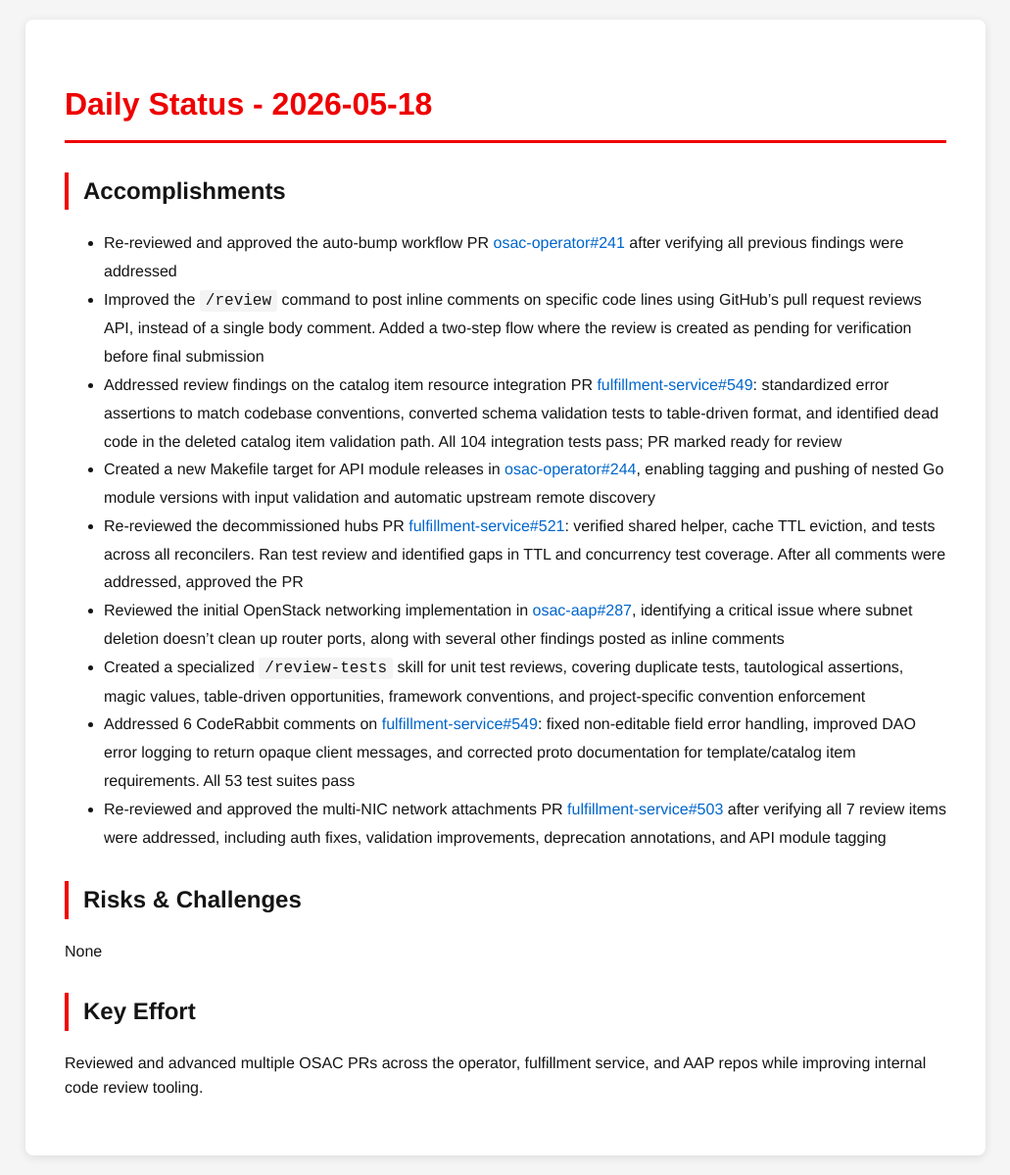
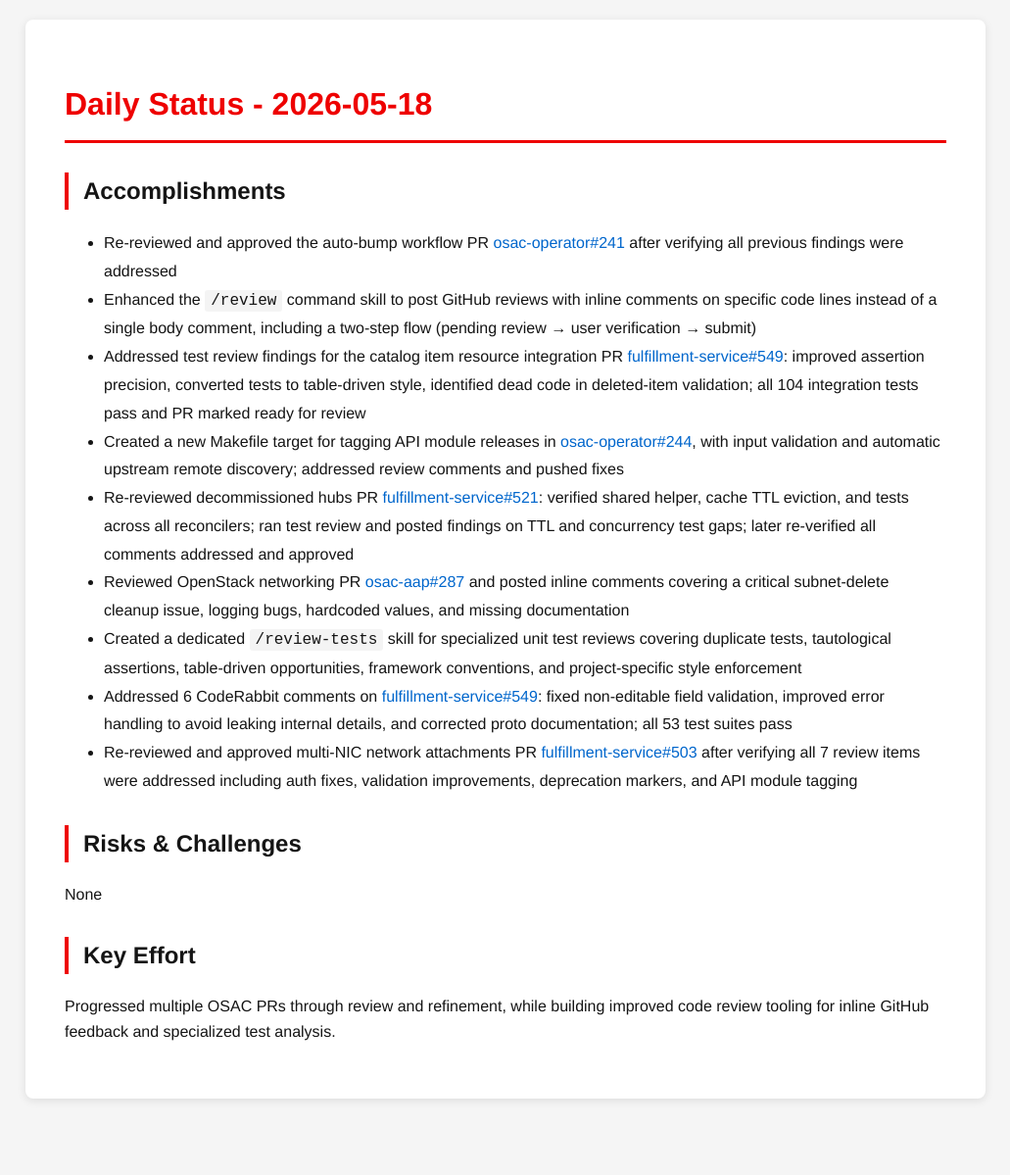
Before and after one commit to tzvatot/daily-status, a Jekyll site: the page built from 2026-05-18.md, in a window 1280 px wide. Shown: the whole page at 98% size, without its empty margins (124-1155 px from the left). Built offline with Jekyll 4.4.1, drawn with Linux system fonts in a browser that asks for light colours; after the commit the page ends 1141 px from its top, so only the background shows below that.

Commit message:
Daily status update - 2026-05-18

```diff
--- a/2026-05-18.md
+++ b/2026-05-18.md
@@ -7,19 +7,18 @@
 # Daily Status - 2026-05-18
 
 ## Accomplishments
-
 - Re-reviewed and approved the auto-bump workflow PR [osac-operator#241](https://github.com/osac-project/osac-operator/pull/241) after verifying all previous findings were addressed
-- Improved the `/review` command to post inline comments on specific code lines using GitHub's pull request reviews API, instead of a single body comment. Added a two-step flow where the review is created as pending for verification before final submission
-- Addressed review findings on the catalog item resource integration PR [fulfillment-service#549](https://github.com/osac-project/fulfillment-service/pull/549): standardized error assertions to match codebase conventions, converted schema validation tests to table-driven format, and identified dead code in the deleted catalog item validation path. All 104 integration tests pass; PR marked ready for review
-- Created a new Makefile target for API module releases in [osac-operator#244](https://github.com/osac-project/osac-operator/pull/244), enabling tagging and pushing of nested Go module versions with input validation and automatic upstream remote discovery
-- Re-reviewed the decommissioned hubs PR [fulfillment-service#521](https://github.com/osac-project/fulfillment-service/pull/521): verified shared helper, cache TTL eviction, and tests across all reconcilers. Ran test review and identified gaps in TTL and concurrency test coverage. After all comments were addressed, approved the PR
-- Reviewed the initial OpenStack networking implementation in [osac-aap#287](https://github.com/osac-project/osac-aap/pull/287), identifying a critical issue where subnet deletion doesn't clean up router ports, along with several other findings posted as inline comments
-- Created a specialized `/review-tests` skill for unit test reviews, covering duplicate tests, tautological assertions, magic values, table-driven opportunities, framework conventions, and project-specific convention enforcement
-- Addressed 6 CodeRabbit comments on [fulfillment-service#549](https://github.com/osac-project/fulfillment-service/pull/549): fixed non-editable field error handling, improved DAO error logging to return opaque client messages, and corrected proto documentation for template/catalog item requirements. All 53 test suites pass
-- Re-reviewed and approved the multi-NIC network attachments PR [fulfillment-service#503](https://github.com/osac-project/fulfillment-service/pull/503) after verifying all 7 review items were addressed, including auth fixes, validation improvements, deprecation annotations, and API module tagging
+- Enhanced the `/review` command skill to post GitHub reviews with inline comments on specific code lines instead of a single body comment, including a two-step flow (pending review → user verification → submit)
+- Addressed test review findings for the catalog item resource integration PR [fulfillment-service#549](https://github.com/osac-project/fulfillment-service/pull/549): improved assertion precision, converted tests to table-driven style, identified dead code in deleted-item validation; all 104 integration tests pass and PR marked ready for review
+- Created a new Makefile target for tagging API module releases in [osac-operator#244](https://github.com/osac-project/osac-operator/pull/244), with input validation and automatic upstream remote discovery; addressed review comments and pushed fixes
+- Re-reviewed decommissioned hubs PR [fulfillment-service#521](https://github.com/osac-project/fulfillment-service/pull/521): verified shared helper, cache TTL eviction, and tests across all reconcilers; ran test review and posted findings on TTL and concurrency test gaps; later re-verified all comments addressed and approved
+- Reviewed OpenStack networking PR [osac-aap#287](https://github.com/osac-project/osac-aap/pull/287) and posted inline comments covering a critical subnet-delete cleanup issue, logging bugs, hardcoded values, and missing documentation
+- Created a dedicated `/review-tests` skill for specialized unit test reviews covering duplicate tests, tautological assertions, table-driven opportunities, framework conventions, and project-specific style enforcement
+- Addressed 6 CodeRabbit comments on [fulfillment-service#549](https://github.com/osac-project/fulfillment-service/pull/549): fixed non-editable field validation, improved error handling to avoid leaking internal details, and corrected proto documentation; all 53 test suites pass
+- Re-reviewed and approved multi-NIC network attachments PR [fulfillment-service#503](https://github.com/osac-project/fulfillment-service/pull/503) after verifying all 7 review items were addressed including auth fixes, validation improvements, deprecation markers, and API module tagging
 
 ## Risks & Challenges
 None
 
 ## Key Effort
-Reviewed and advanced multiple OSAC PRs across the operator, fulfillment service, and AAP repos while improving internal code review tooling.
+Progressed multiple OSAC PRs through review and refinement, while building improved code review tooling for inline GitHub feedback and specialized test analysis.
```
